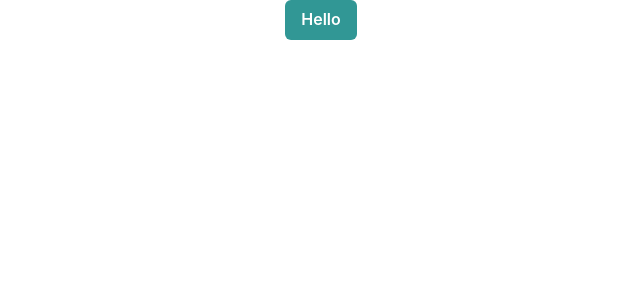
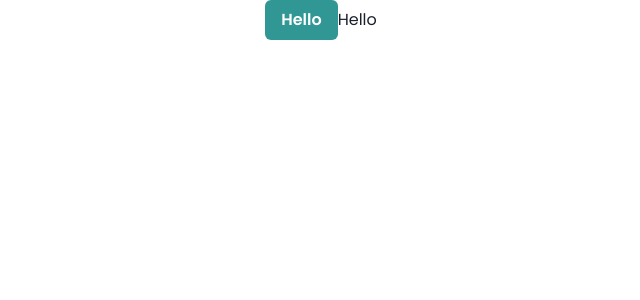
Before and after one commit to PuttTim/PSA-vpn2, a React (Vite) app in the folder portfix_web/: page / in a window 1280 px wide. Shown: the top 300 px of the page, without its empty margins (319-959 px from the left). Built offline with nearby package versions, Linux system fonts and the light colour scheme.

Commit message:
Added Poppins font

```diff
--- a/portfix_web/src/App.tsx
+++ b/portfix_web/src/App.tsx
@@ -1,6 +1,6 @@
 import { useState } from "react"
 import reactLogo from "./assets/react.svg"
-import { Button, Center } from "@chakra-ui/react"
+import { Button, Center, Text } from "@chakra-ui/react"
 
 function App() {
     const [count, setCount] = useState(0)
@@ -9,6 +9,7 @@
         <div>
             <Center>
                 <Button colorScheme="teal">Hello</Button>
+                <Text>Hello</Text>
             </Center>
         </div>
     )
--- /dev/null
+++ b/portfix_web/src/index.css
@@ -0,0 +1,5 @@
+@import url('https://fonts.googleapis.com/css2?family=Poppins:wght@100;200;300;400;500;600;700&display=swap');
+
+* {
+    font-family: 'Poppins', sans-serif;
+}
```
Also changed, not shown: portfix_web/src/main.tsx (+7 -5 lines), 1 other file (tests, documents, lock files or other folders).
